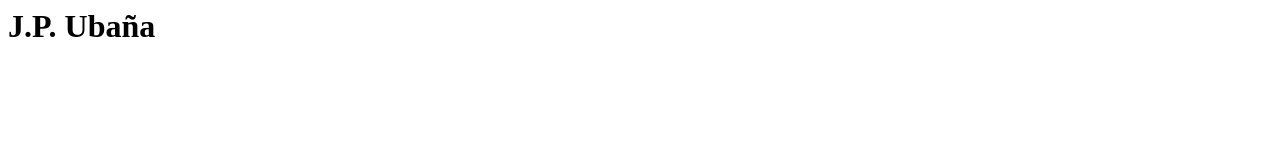
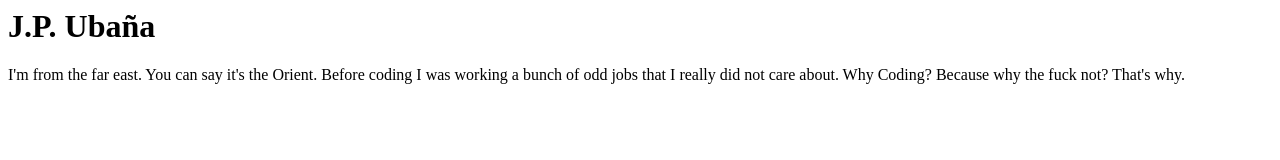
Before and after one commit to jpjubana/Git-Skills, a plain HTML site: page index.html in a window 1280 px wide. Drawn offline with Linux system fonts and the light colour scheme.

Commit message:
that bio shit

```diff
--- a/index.html
+++ b/index.html
@@ -1 +1,5 @@
 <h1>J.P. Ubaña</h1>
+
+<p>
+    I'm from the far east. You can say it's the Orient. Before coding I was working a bunch of odd jobs that I really did not care about. Why Coding? Because why the fuck not? That's why.
+</p>
```
